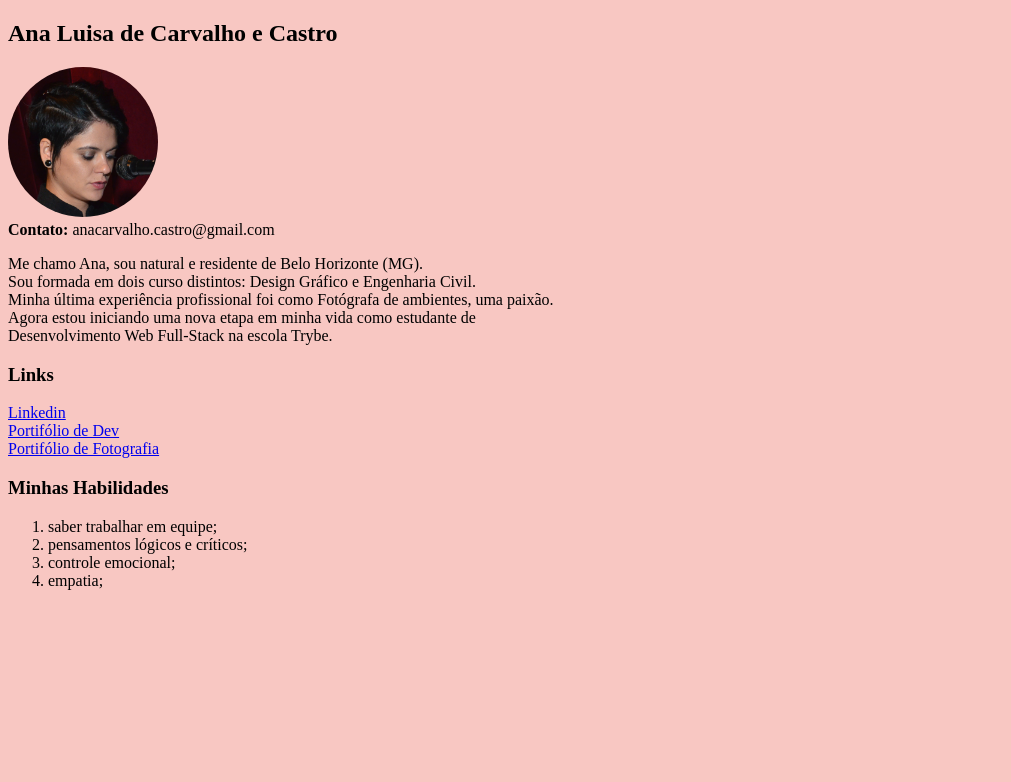
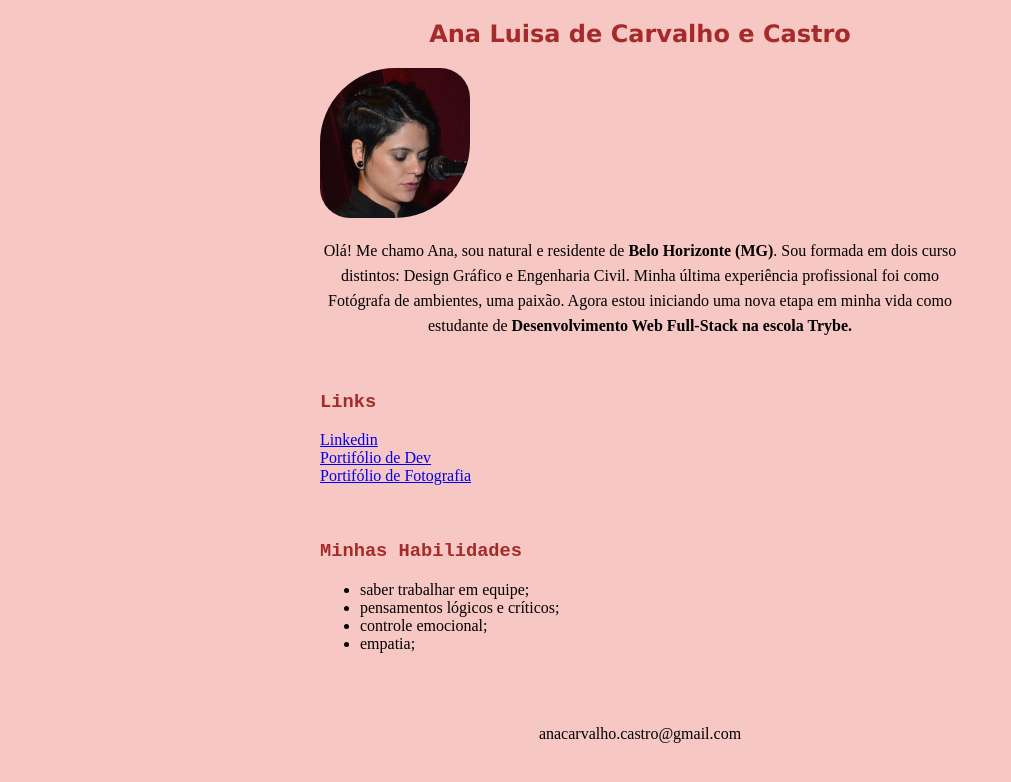
Before and after one commit to AnaCastros2/AnaCastros2.github.io, a plain HTML site: page index.html in a window 1280 px wide. Shown: the whole page, without its empty margins (0-1011 px from the left). Drawn offline with Linux system fonts and the light colour scheme.

Commit message:
alualizacao de cores e fontes

```diff
--- a/index.html
+++ b/index.html
@@ -1,12 +1,37 @@
 <!DOCTYPE html>
 <html lang="en">
 
-<body style="background-color:rgb(248, 199, 194);">
 
 <style>
+
 .picture {
-border-radius: 50%
+    border-radius:  50% 20% 50%
 }
+
+h2 {
+    font-family: 'Lucida Sans', 'Lucida Sans Regular', 'Lucida Grande', 'Lucida Sans Unicode', Geneva, Verdana, sans-serif;
+    text-align: center;
+    color: brown;
+}
+
+p {
+    line-height: 25px;
+    text-align: center;
+
+}
+
+body {
+    width: 50%;
+    margin: auto;
+    background-color:rgb(246, 199, 195)
+}
+
+h3 {
+    font-family: 'Courier New', Courier, monospace;
+    color: brown;
+}
+
+
 </style>
 
 <head>
@@ -16,32 +41,41 @@ border-radius: 50%
     <title>Portifólio</title>
 </head>
 <body>
+
     <h2>Ana Luisa de Carvalho e Castro</h2>
 
  <img class="picture" src="/fotoana.jpg" alt="Foto Ana Castro" width="150px" >
     <br>
 
-<b>Contato:</b> anacarvalho.castro@gmail.com <br>
 
-    <p> Me chamo Ana, sou natural e residente de Belo Horizonte (MG). <br>
-        Sou formada em dois curso distintos: Design Gráfico e Engenharia Civil. <br>
-        Minha última experiência profissional foi como Fotógrafa de ambientes, uma paixão. <br>
-        Agora estou iniciando uma nova etapa em minha vida como estudante de <br>
-        Desenvolvimento Web Full-Stack na escola Trybe.</p>
+    <p> Olá! Me chamo Ana, sou natural e residente de <b>Belo Horizonte (MG)</b>.
+        Sou formada em dois curso distintos: Design Gráfico e Engenharia Civil.
+        Minha última experiência profissional foi como Fotógrafa de ambientes, uma paixão.
+        Agora estou iniciando uma nova etapa em minha vida como estudante de
+        <b>Desenvolvimento Web Full-Stack na escola Trybe.</b></p>
+<br>
 
 <h3>Links</h3>
 <a href="https://www.linkedin.com/in/anacastros2/" target="_blank">Linkedin</a><br>
 <a href="https://github.com/AnaCastros2" target="_blank">Portifólio de Dev</a> <br>
 <a href="https://www.instagram.com/portifotas/" target="_blank">Portifólio de Fotografia</a>
 
+<br>
+<br>
+<br>
 
 <h3>Minhas Habilidades</h3>
-<ol>
+<ul>
 <li>saber trabalhar em equipe;</li>
 <li>pensamentos lógicos e críticos;</li>
 <li>controle emocional;</li>
 <li>empatia;</li>
-</ol>
+</ul>
+
+<br>
+<br>
+
+<p>anacarvalho.castro@gmail.com</p>
 
 </body>
 </html>
```
